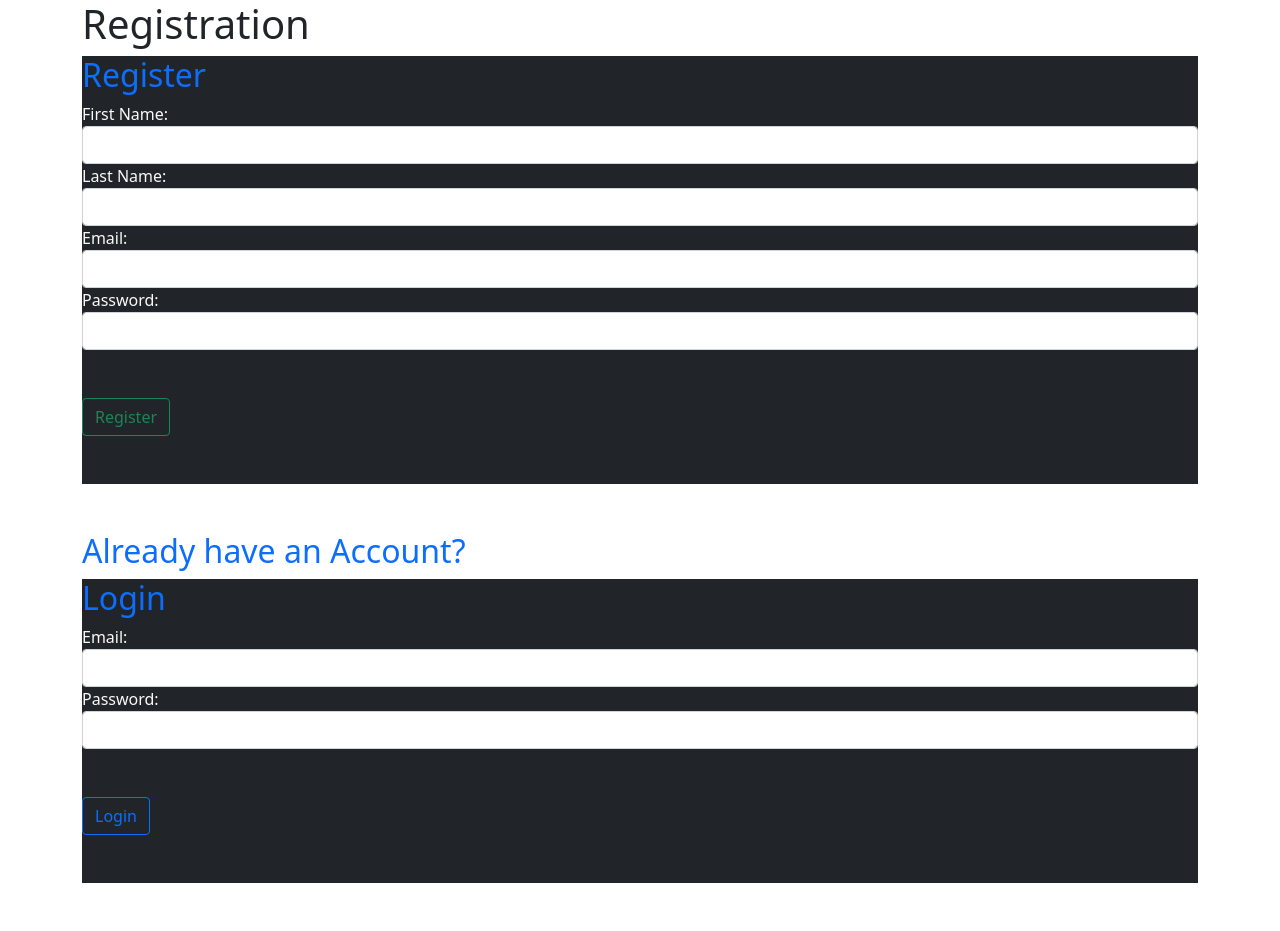
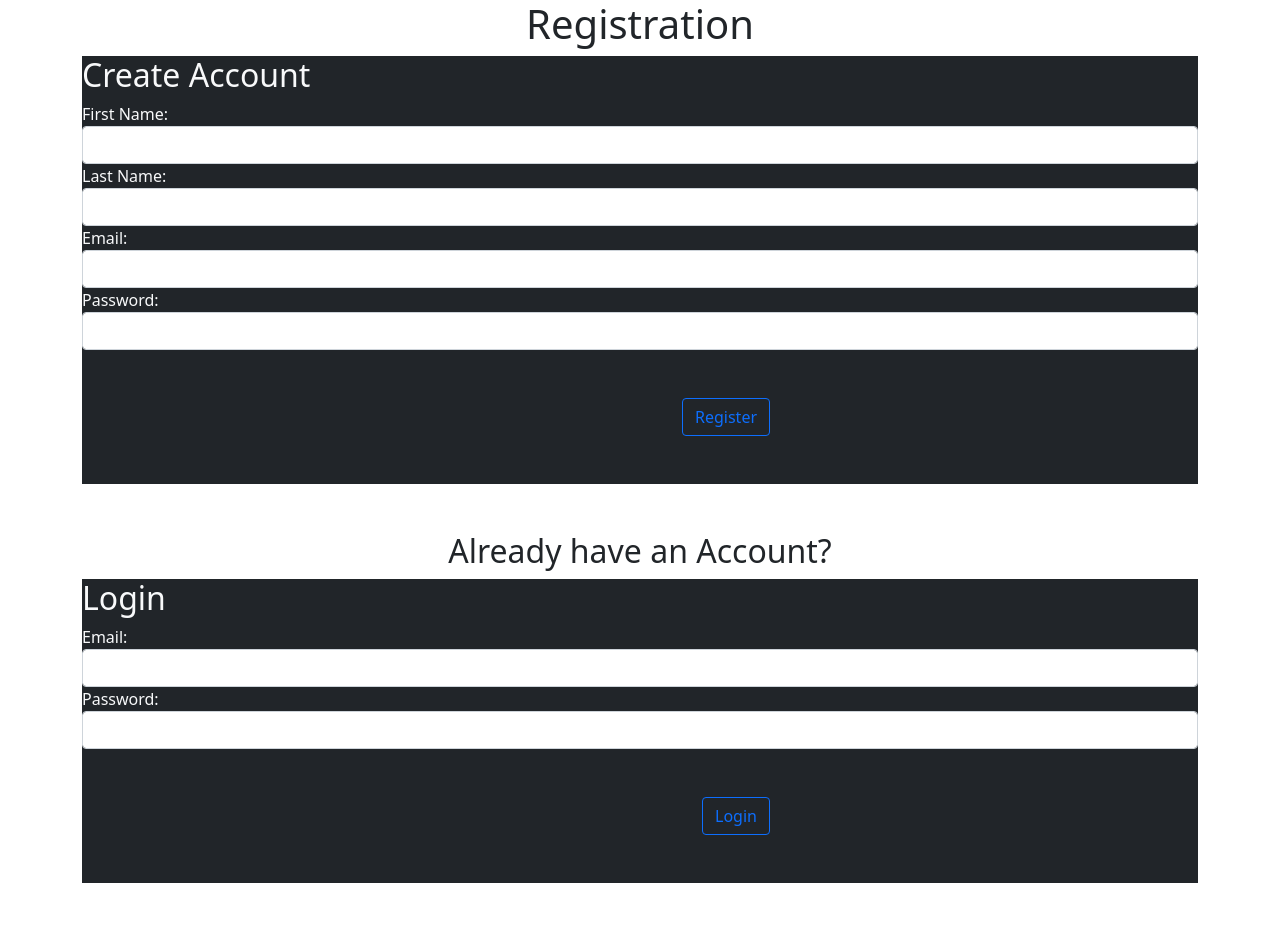
Before and after one commit to ZachGleason/recipes, a Python web app: template flask_app/templates/login.html in a window 1280 px wide. Run offline with Jinja, Linux system fonts and the light colour scheme; the template is opened without the code that fills it, so the values that code supplies are empty.

Commit message:
css style changing

```diff
--- a/flask_app/static/style.css
+++ b/flask_app/static/style.css
@@ -73,3 +73,20 @@ margin: auto;
     border: 1px solid black;
     background-color: rgb(219, 196, 166);
 }
+
+
+#register {
+    text-align: center;
+}
+
+#button3 {
+    margin-left: 600px;
+}
+
+#account {
+    text-align: center;
+}
+
+#button4 {
+    margin-left: 620px;
+}
--- a/flask_app/templates/login.html
+++ b/flask_app/templates/login.html
@@ -6,7 +6,7 @@
     <meta name="viewport" content="width=device-width, initial-scale=1.0">
     <title>Login and Registration</title>
     <link href="https://cdn.jsdelivr.net/npm/bootstrap@5.1.3/dist/css/bootstrap.min.css" rel="stylesheet" integrity="sha384-1BmE4kWBq78iYhFldvKuhfTAU6auU8tT94WrHftjDbrCEXSU1oBoqyl2QvZ6jIW3" crossorigin="anonymous">
-    <link rel="stylesheet" href="{{ url_for('static', filename='css/style.css') }}">
+    <link rel="stylesheet" href="{{ url_for('static', filename='style.css') }}">
 </head>
 <body>
     <div class="bg-dark text-danger">
@@ -19,9 +19,9 @@
         {% endwith %}
     </div>
     <div class="container">
-        <h1>Registration</h1>
+        <h1 id="register">Registration</h1>
         <form action='/register/user' method="post" class="bg-dark text-light">
-            <h2 class="text-primary register">Register</h2>
+            <h2 class="text-light register">Create Account</h2>
             {% with messages = get_flashed_messages(category_filter=['register']) %}
                 {% if messages %}
                 <div class="alert alert-danger">
@@ -48,13 +48,13 @@
                 <label for="password">Password:</label>
                 <input type="password" name="password" class="form-control">
             </div>
-            <input type="submit" value="Register" name="btn" class="btn btn-outline-success my-5">
+            <input type="submit" value="Register" name="btn" class="btn btn-outline-primary my-5" id="button3">
         </form>
     </div>
     <div class="container my-5">
-        <h2 class="text-primary">Already have an Account?</h2>
+        <h2 id="account">Already have an Account?</h2>
         <form action="/login" method="post" class="bg-dark text-light">
-            <h2 class="text-primary">Login</h2>
+            <h2 class="text-light">Login</h2>
             {% with messages = get_flashed_messages(category_filter=['login']) %}
                 {% if messages %}
                 <div class="alert alert-danger">
@@ -72,7 +72,7 @@
                 <label for="password">Password:</label>
                 <input type="password" name="password" class="form-control">
             </div>
-            <input type="submit" value="Login" name="btn" class="btn btn-outline-primary my-5">
+            <input type="submit" value="Login" name="btn" class="btn btn-outline-primary my-5" id="button4">
         </form>
     </div>
 </body>
```
